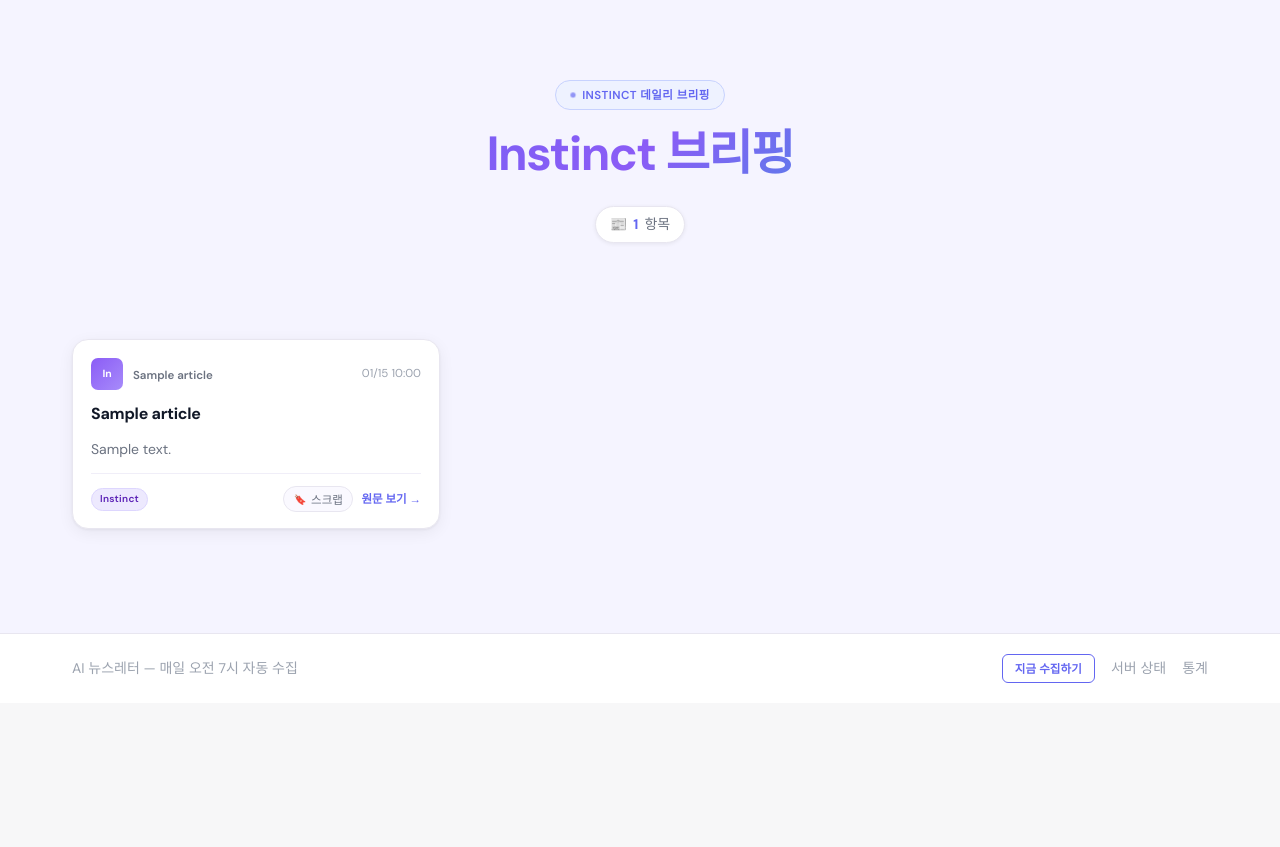
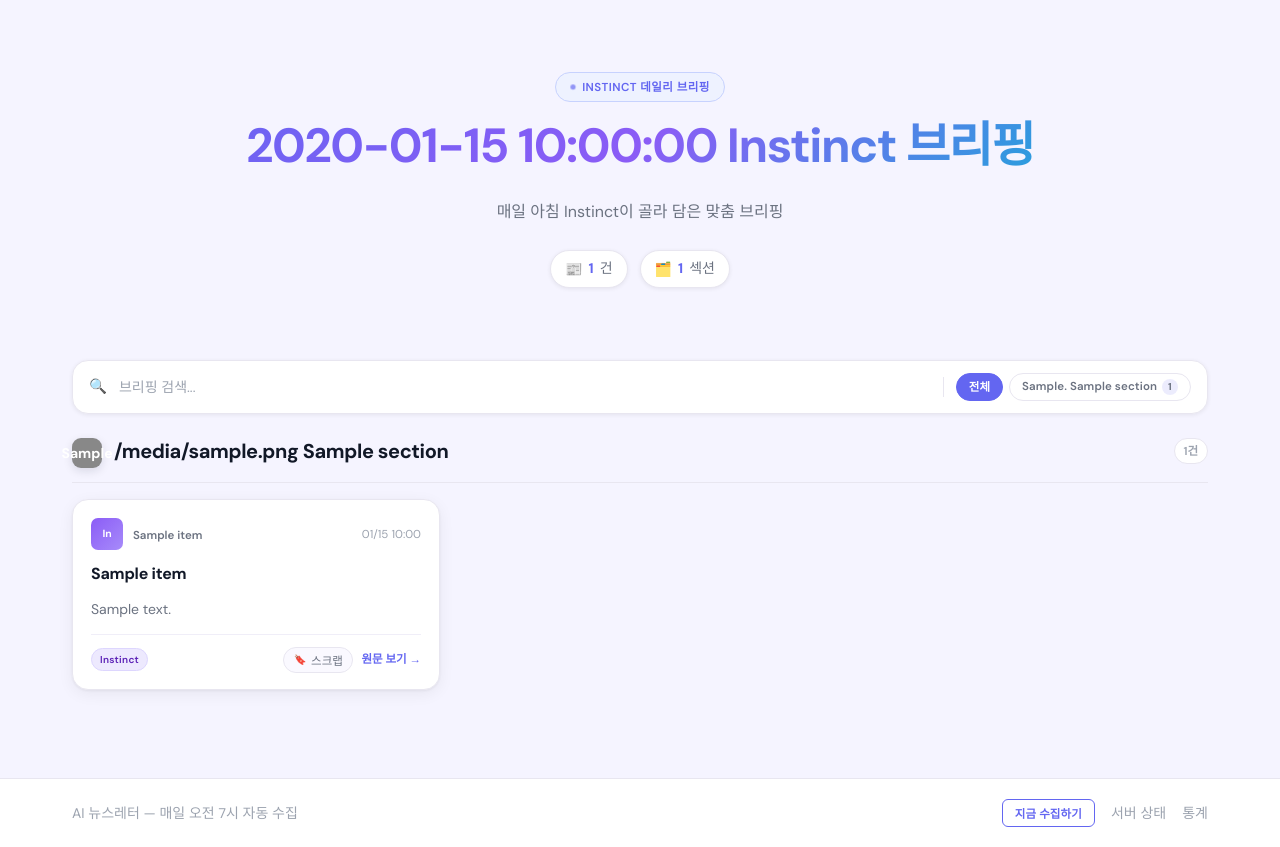
Before and after one commit to saojeong21/newsletter_ai, a Flask app: template app/templates/instinct_briefing.html in a window 1280 px wide. Shown: the part 97-944 px from the top of the page. Before the commit the page ends 780 px from the top, so only its background shows below. Run offline with Flask 3, Linux system fonts and the light colour scheme; the template is opened without the code that fills it: most values are stand-ins (such as "Sample title", 1, 10 or a date in 2020).

Commit message:
/instinct-briefing 카테고리 섹션 UI + category 필드(컬럼·API·백필 엔드포인트)

```diff
--- a/app/templates/instinct_briefing.html
+++ b/app/templates/instinct_briefing.html
@@ -1,46 +1,94 @@
 {% extends "base.html" %}
 
-{% block title %}Instinct 브리핑 — AI 뉴스레터{% endblock %}
+{% block title %}{% if date_label %}{{ date_label }} {% endif %}Instinct 브리핑 — AI 뉴스레터{% endblock %}
 
 {% block content %}
 
-<!-- ── 히어로 섹션 ── -->
-<section class="page-hero" aria-labelledby="heroTitle">
+<!-- ── 브리핑 히어로 ── -->
+<section class="page-hero briefing-hero" aria-labelledby="briefingTitle">
     <div class="hero-pill" aria-hidden="true">
         <span class="hero-pill-dot"></span>
         Instinct 데일리 브리핑
     </div>
-    <h1 class="hero-title" id="heroTitle">Instinct 브리핑</h1>
+
+    <h1 class="hero-title" id="briefingTitle">{% if date_label %}{{ date_label }} {% endif %}Instinct 브리핑</h1>
+
+    <p class="briefing-headline">매일 아침 Instinct이 골라 담은 맞춤 브리핑</p>
+
     {% if article_count > 0 %}
-    <div class="hero-stats" aria-label="적재 통계">
+    <div class="hero-stats" aria-label="브리핑 통계">
         <span class="stat-badge">
             <span class="stat-badge-icon" aria-hidden="true">📰</span>
             <span class="stat-badge-value">{{ article_count }}</span>
-            <span class="stat-badge-label">항목</span>
+            <span class="stat-badge-label">건</span>
+        </span>
+        <span class="stat-badge">
+            <span class="stat-badge-icon" aria-hidden="true">🗂️</span>
+            <span class="stat-badge-value">{{ section_count }}</span>
+            <span class="stat-badge-label">섹션</span>
         </span>
     </div>
     {% endif %}
 </section>
 
-{% if articles %}
+{% if sections %}
 
-<!-- ── 브리핑 카드 그리드 ── -->
-<section class="news-grid" id="newsGrid" aria-label="Instinct 브리핑 카드">
-    {% for article in articles %}
-    {% set src_color = 'linear-gradient(135deg,#8b5cf6,#a78bfa)' %}
+<!-- ── 섹션 필터 + 검색 ── -->
+<div class="search-filter-bar" role="group" aria-label="브리핑 섹션 필터 및 검색">
+    <span class="search-icon" aria-hidden="true">🔍</span>
+    <input
+        type="search"
+        class="search-input"
+        id="briefingSearch"
+        placeholder="브리핑 검색..."
+        aria-label="브리핑 제목 검색"
+        autocomplete="off"
+    >
+    <div class="filter-sep" aria-hidden="true"></div>
+    <div class="filter-pills" role="group" aria-label="섹션 필터">
+        <button class="filter-pill active" data-section-filter="all" aria-pressed="true">전체</button>
+        {% for section in sections %}
+        <button class="filter-pill" data-section-filter="{{ section.key }}" aria-pressed="false">
+            {{ section.no }}. {{ section.title }} <span class="filter-count">{{ section.count }}</span>
+        </button>
+        {% endfor %}
+    </div>
+</div>
 
+<!-- ── 섹션별 카드 ── -->
+{% for section in sections %}
+<section
+    class="briefing-section"
+    data-section="{{ section.key }}"
+    style="--section-color: {{ section.color }}"
+    aria-labelledby="section-{{ section.key }}-{{ section.no }}"
+>
+    <header class="briefing-section-header">
+        <span class="briefing-section-no" aria-hidden="true">{{ section.no }}</span>
+        <div class="briefing-section-titles">
+            <h2 class="briefing-section-title" id="section-{{ section.key }}-{{ section.no }}">
+                <span aria-hidden="true">{{ section.icon }}</span> {{ section.title }}
+            </h2>
+        </div>
+        <span class="briefing-section-count">{{ section.count }}건</span>
+    </header>
+
+    <div class="news-grid" aria-label="{{ section.title }} 카드">
+        {% for article in section.cards %}
         <article
-        class="news-card"
+            class="news-card briefing-card"
+            data-section="{{ section.key }}"
+            data-title="{{ article.title | lower }}"
             data-url="{{ article.url }}"
             data-source-name="{{ article.source_name }}"
             data-original-title="{{ article.title }}"
             data-scrapped="{{ 'true' if article.is_scrapped else 'false' }}"
-        aria-label="{{ article.source_name }} — {{ article.title }}"
+            aria-label="{{ section.title }} — {{ article.title }}"
         >
             <div class="card-body">
                 <!-- 헤더: 소스 아이콘 + 소스명 + 시간 -->
                 <div class="card-header">
-                <div class="source-icon" style="background: {{ src_color }}" aria-hidden="true">In</div>
+                    <div class="source-icon" style="background: linear-gradient(135deg,#8b5cf6,#a78bfa)" aria-hidden="true">In</div>
                     <div class="card-source-info">
                         <span class="card-source-name">{{ article.source_name }}</span>
                     </div>
@@ -54,11 +102,11 @@
                 </div>
 
                 <!-- 항목 제목 -->
-            <h2 class="card-title">
+                <h3 class="card-title">
                     <a href="{{ article.url }}" target="_blank" rel="noopener noreferrer" class="card-title-link">
                         {{ article.title }}
                     </a>
-            </h2>
+                </h3>
 
                 <!-- 브리핑 요약 -->
                 <div class="card-summary">
@@ -92,7 +140,16 @@
             </div>
         </article>
         {% endfor %}
+    </div>
 </section>
+{% endfor %}
+
+<!-- 검색 결과 없음 -->
+<div id="noSearchResults" class="empty-state" style="display:none;" aria-live="polite">
+    <div class="empty-icon" aria-hidden="true">🔍</div>
+    <h2 class="empty-title">검색 결과가 없습니다</h2>
+    <p class="empty-desc">다른 검색어나 섹션을 선택해 보세요.</p>
+</div>
 
 {% else %}
 
@@ -109,6 +166,57 @@
 {% endblock %}
 
 {% block scripts %}
+<script>
+    /* ──────────────────────────────────────────
+       섹션 필터 + 검색 (피클 브리핑과 동일 동작)
+    ────────────────────────────────────────── */
+    (function() {
+        var pills       = document.querySelectorAll('[data-section-filter]');
+        var searchInput = document.getElementById('briefingSearch');
+        var sections    = document.querySelectorAll('.briefing-section');
+        var noResults   = document.getElementById('noSearchResults');
+        if (!pills.length) return;
+
+        var currentSection = 'all';
+        var currentSearch  = '';
+
+        function applyFilter() {
+            var anyVisible = false;
+            sections.forEach(function(sec) {
+                var sectionMatch = (currentSection === 'all') || (sec.getAttribute('data-section') === currentSection);
+                var secHasVisibleCard = false;
+                sec.querySelectorAll('.news-card').forEach(function(card) {
+                    var title = card.getAttribute('data-title') || '';
+                    var searchOk = currentSearch === '' || title.indexOf(currentSearch) !== -1;
+                    var show = sectionMatch && searchOk;
+                    card.style.display = show ? '' : 'none';
+                    if (show) secHasVisibleCard = true;
+                });
+                sec.style.display = (sectionMatch && secHasVisibleCard) ? '' : 'none';
+                if (sectionMatch && secHasVisibleCard) anyVisible = true;
+            });
+            if (noResults) noResults.style.display = anyVisible ? 'none' : '';
+        }
+
+        pills.forEach(function(pill) {
+            pill.addEventListener('click', function() {
+                pills.forEach(function(p) { p.classList.remove('active'); p.setAttribute('aria-pressed', 'false'); });
+                pill.classList.add('active');
+                pill.setAttribute('aria-pressed', 'true');
+                currentSection = pill.getAttribute('data-section-filter');
+                applyFilter();
+            });
+        });
+
+        if (searchInput) {
+            searchInput.addEventListener('input', function() {
+                currentSearch = searchInput.value.trim().toLowerCase();
+                applyFilter();
+            });
+        }
+    })();
+</script>
+
 <script>
     /* ──────────────────────────────────────────
        스크랩 버튼 (Obsidian 큐) — 홈과 동일 동작
```
Also changed, not shown: app/main.py (+74 -2 lines), app/supabase_db.py (+28 -0 lines), migrations/2026-11-20-briefing-category.sql (added, +9 -0 lines). Lines whose indentation alone changed are shown as unchanged.
